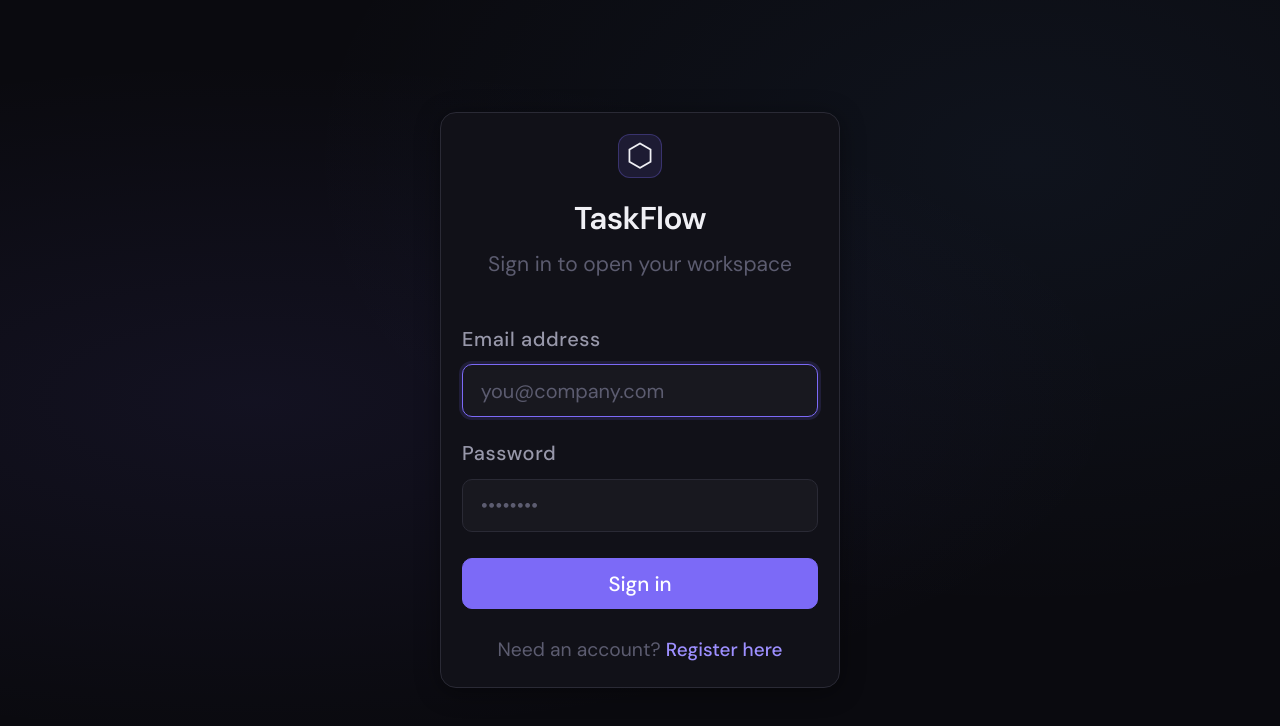
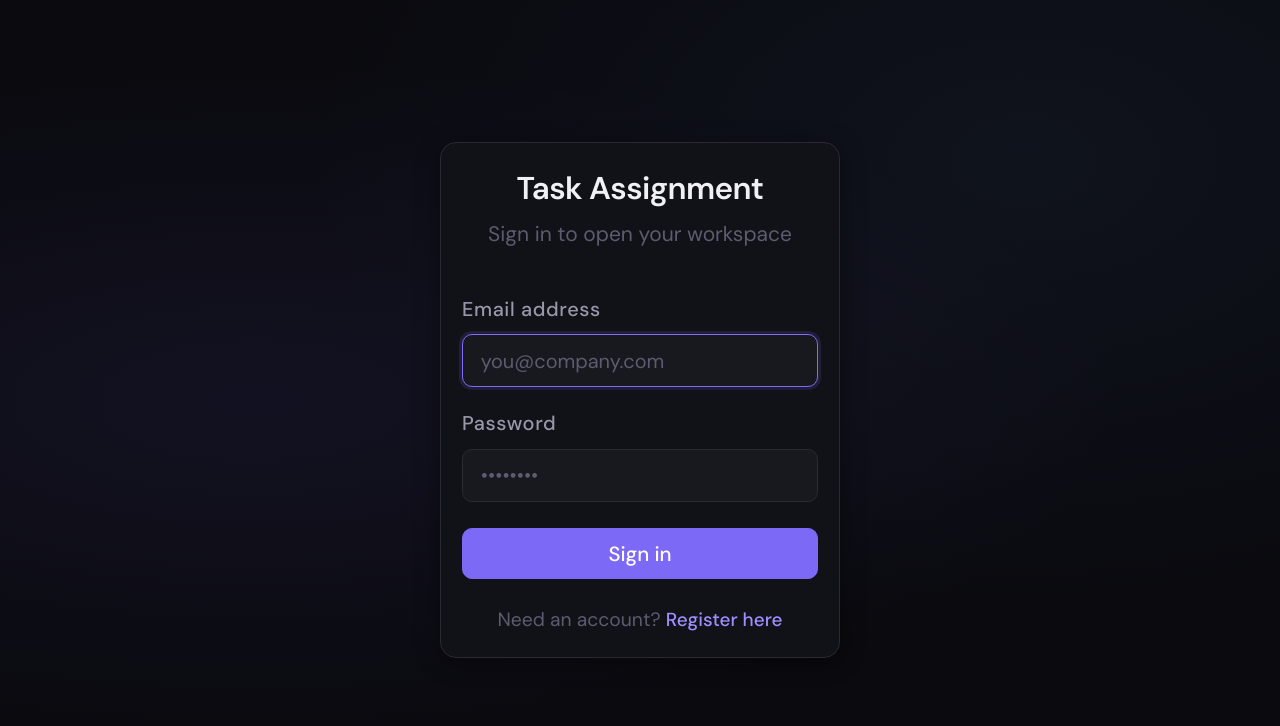
Before and after one commit to mishra-Ujjwal/ethara-task, a React (Vite) app in the folder client/: page /login in a window 1280 px wide. Shown: the top 726 px of the page. Built offline with nearby package versions, Linux system fonts and the light colour scheme.

Commit message:
fixing register page

```diff
--- a/client/src/App.jsx
+++ b/client/src/App.jsx
@@ -92,8 +92,8 @@ function LoginPage() {
     <div className="auth-page">
       <div className="auth-card fade-in">
         <div className="auth-logo">
-          <div className="auth-logo-mark">⬡</div>
-          <h1>TaskFlow</h1>
+          {/* <div className="auth-logo-mark">⬡</div> */}
+          <h1>Task Assignment</h1>
           <p>Sign in to open your workspace</p>
         </div>
 
@@ -193,9 +193,9 @@ function RegisterPage() {
     <div className="auth-page">
       <div className="auth-card fade-in">
         <div className="auth-logo">
-          <div className="auth-logo-mark">⬡</div>
+          {/* <div className="auth-logo-mark">⬡</div> */}
           <h1>Create Account</h1>
-          <p>Register an admin, manager, or employee account</p>
+          <p>Register an admin account</p>
         </div>
 
         <form onSubmit={handleSubmit}>
--- a/client/src/components/common/Sidebar.jsx
+++ b/client/src/components/common/Sidebar.jsx
@@ -57,7 +57,7 @@ export default function Sidebar() {
               display:"flex", alignItems:"center", justifyContent:"center",
               fontSize:"1.25rem",
             }}>⬡</div>
-            <span style={{ fontWeight:600, fontSize:"1rem", letterSpacing:"-0.02em" }}>TaskFlow</span>
+            <span style={{ fontWeight:600, fontSize:"1rem", letterSpacing:"-0.02em" }}>Task Assignment</span>
           </div>
           <button
             type="button"
--- a/client/src/pages/auth/Login.jsx
+++ b/client/src/pages/auth/Login.jsx
@@ -28,8 +28,8 @@ export default function Login() {
     <div className="auth-page">
       <div className="auth-card fade-in">
         <div className="auth-logo">
-          <div className="auth-logo-mark">⬡</div>
-          <h1>TaskFlow</h1>
+          {/* <div className="auth-logo-mark">⬡</div> */}
+          <h1>Task Assignment</h1>
           <p>Sign in to your workspace</p>
         </div>
 
--- a/client/src/pages/auth/Register.jsx
+++ b/client/src/pages/auth/Register.jsx
@@ -27,8 +27,8 @@ export default function Register() {
     <div className="auth-page">
       <div className="auth-card fade-in">
         <div className="auth-logo">
-          <div className="auth-logo-mark">⬡</div>
-          <h1>TaskFlow</h1>
+          {/* <div className="auth-logo-mark">⬡</div> */}
+          <h1>Task Assignment</h1>
           <p>Create your workspace</p>
         </div>
 
@@ -67,7 +67,6 @@ export default function Register() {
             <label className="form-label">Register as</label>
             <select className="form-select" value={form.role} onChange={e => setForm(p => ({ ...p, role: e.target.value }))}>
               <option value="admin">Admin</option>
-
             </select>
           </div>
 
```
